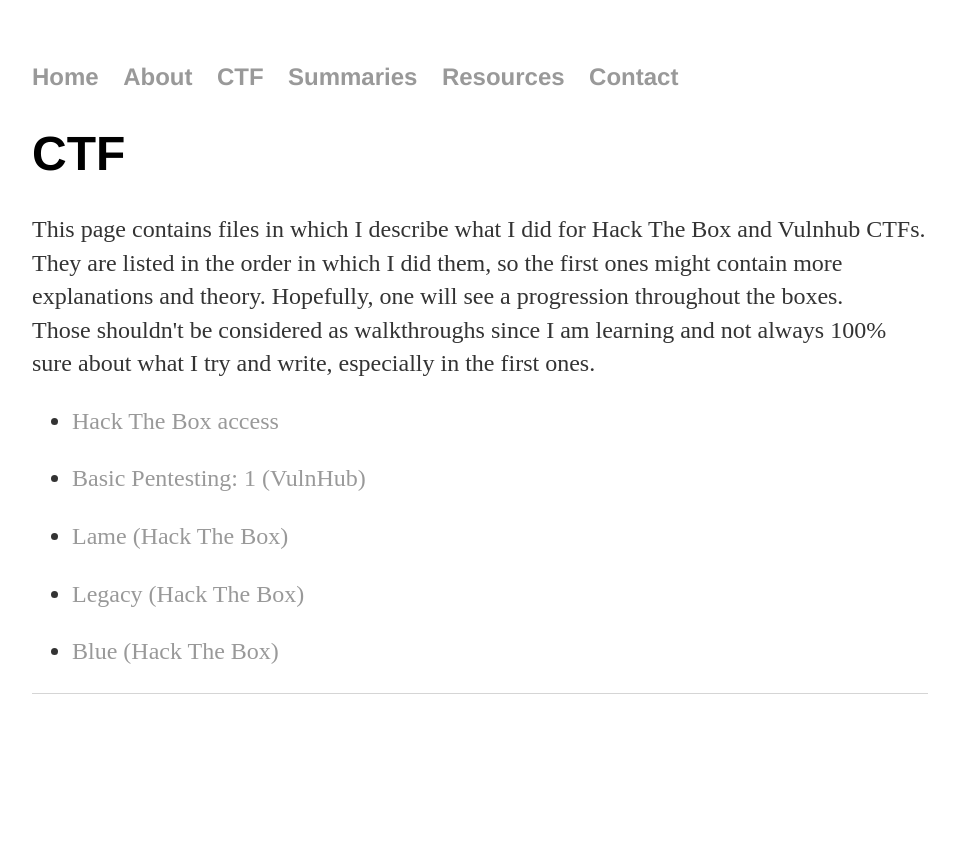
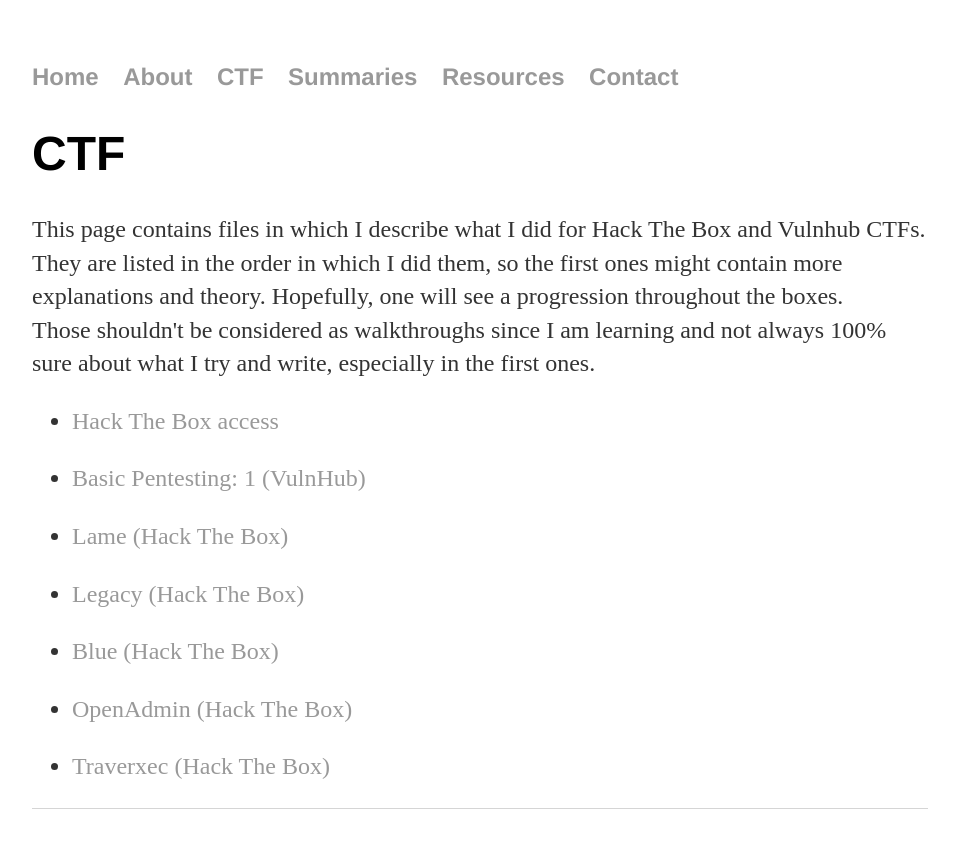
Before and after one commit to jsom1/jsom1.github.io, a Jekyll site: the page built from walkthroughs/index.html, in a window 1280 px wide. Shown: the top 848 px of the page, without its empty margins (160-1119 px from the left). Built offline with Jekyll 4.4.1, drawn with Linux system fonts in a browser that asks for light colours.

Commit message:
Update index.html

```diff
--- a/walkthroughs/index.html
+++ b/walkthroughs/index.html
@@ -27,5 +27,11 @@
 
 	<p><li><a href="/_walkthroughs/Blue">Blue (Hack The Box)</a><br>
 		</li></p>
+
+	<p><li><a href="/_walkthroughs/OpenAdmin">OpenAdmin (Hack The Box)</a><br>
+		</li></p>
+
+	<p><li><a href="/_walkthroughs/Traverxec">Traverxec (Hack The Box)</a><br>
+		</li></p>
 	</ul>
 </div>
```
